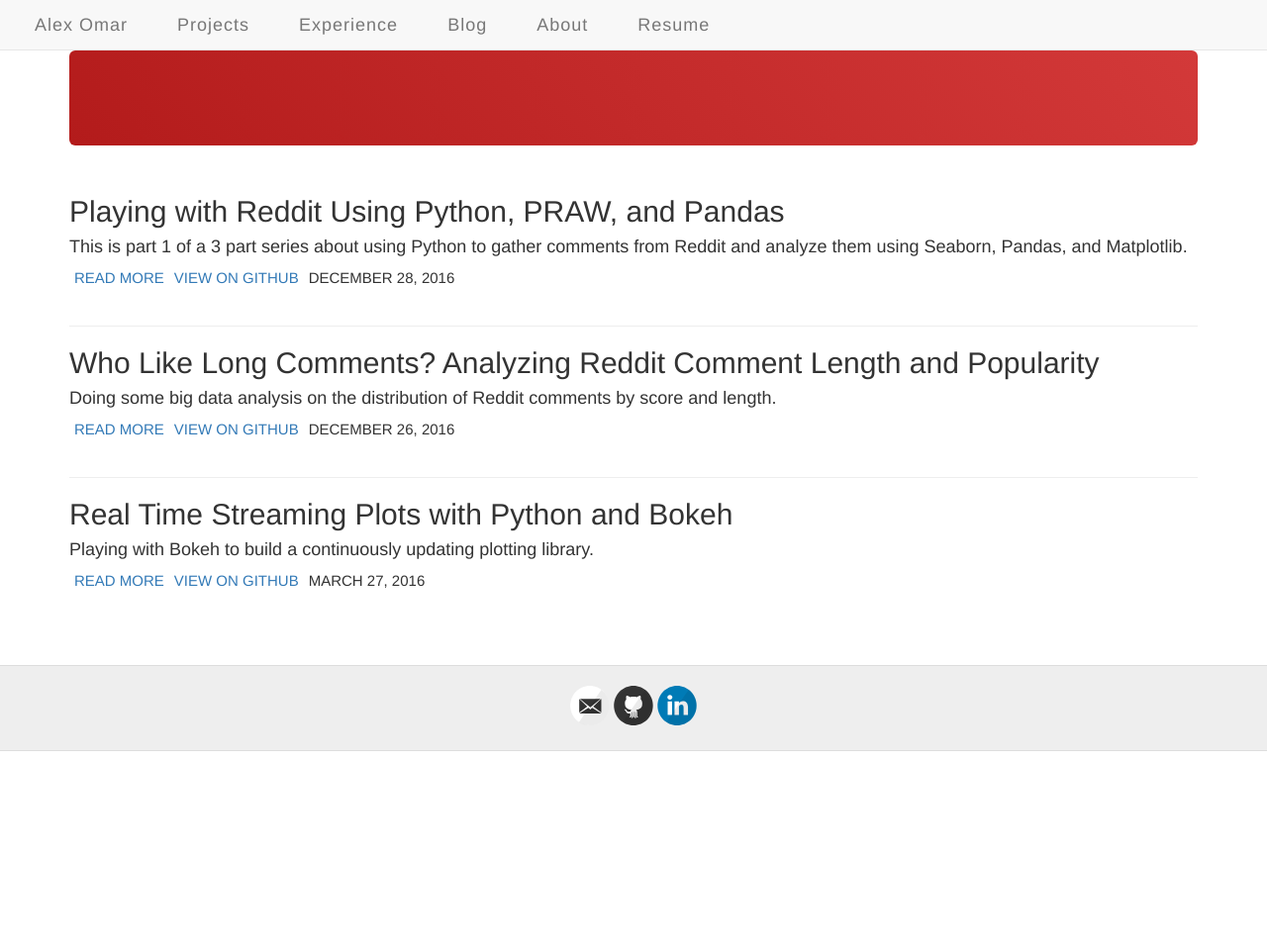
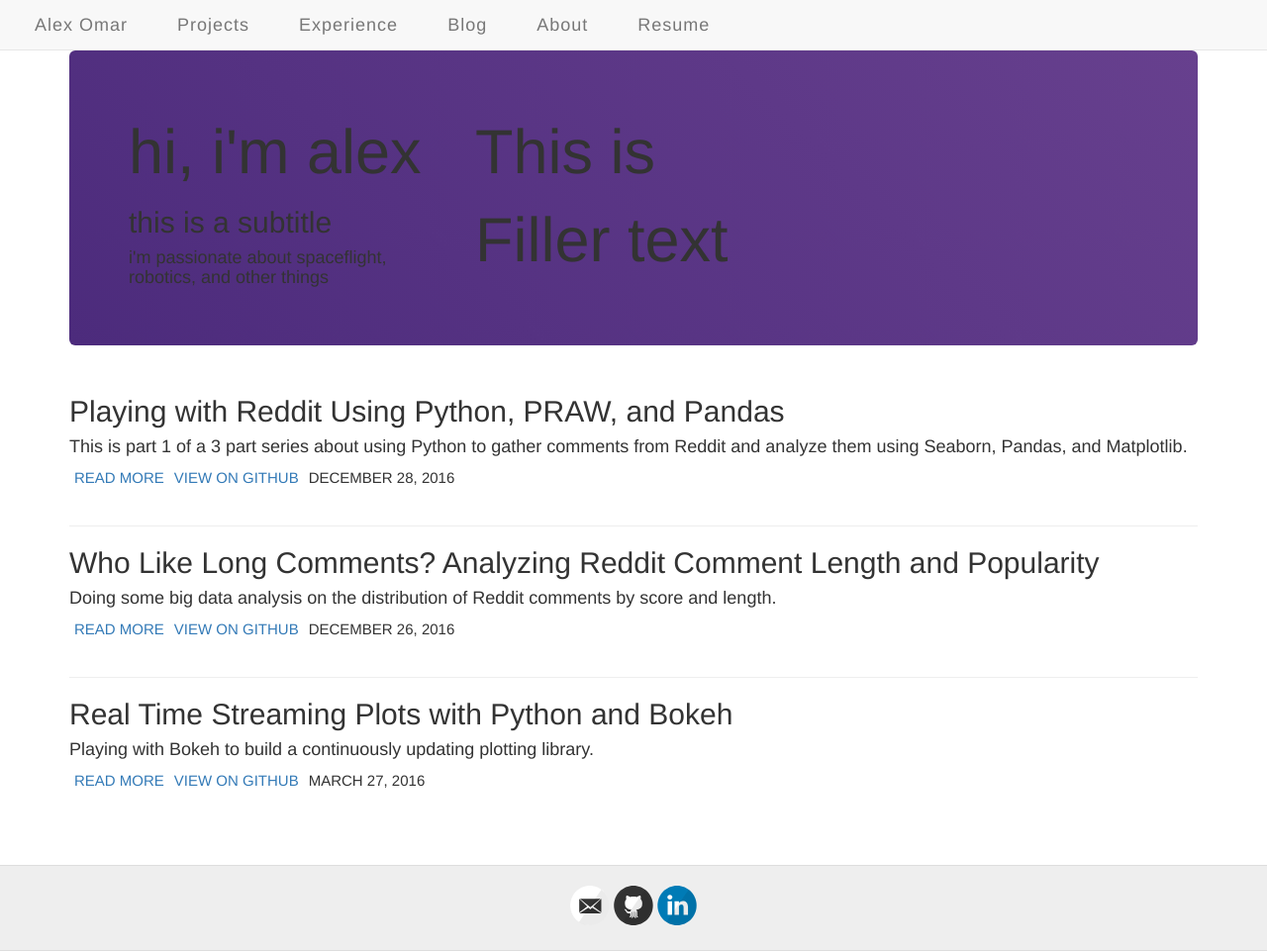
Before and after one commit to atomar94/atomar94.github.io, a Jekyll site: the page built from index.html, in a window 1280 px wide and 961 px high. Shown: the whole window at 99% size. Built offline with Jekyll 4.4.1, drawn with Linux system fonts in a browser that asks for light colours.

Commit message:
added content to the jumbotron. changed the linear gradient

```diff
--- a/_layouts/default.html
+++ b/_layouts/default.html
@@ -44,6 +44,17 @@
 
     <div class="container">
       <div class="jumbotron">
+        <div class="row">
+          <div class="col-sm-4">
+            <h1>hi, i'm alex</h1>
+            <h2>this is a subtitle</h2>
+            <h4>i'm passionate about spaceflight, robotics, and other things</h4>
+          </div>
+          <div class="col-sm-8">
+            <h1>This is</h1>
+            <h1>Filler text</h1>
+          </div>
+        </div>
       </div>
     </div>
 
--- a/style.scss
+++ b/style.scss
@@ -155,7 +155,7 @@ img {
 //
 
 .jumbotron {
-  background-image: linear-gradient(45deg, #B31B1B 0%, #D33939 100%);
+  background-image: linear-gradient(45deg, #4c2b7c 0%, #67408e 100%);
 }
 
 .post-footer {
```
